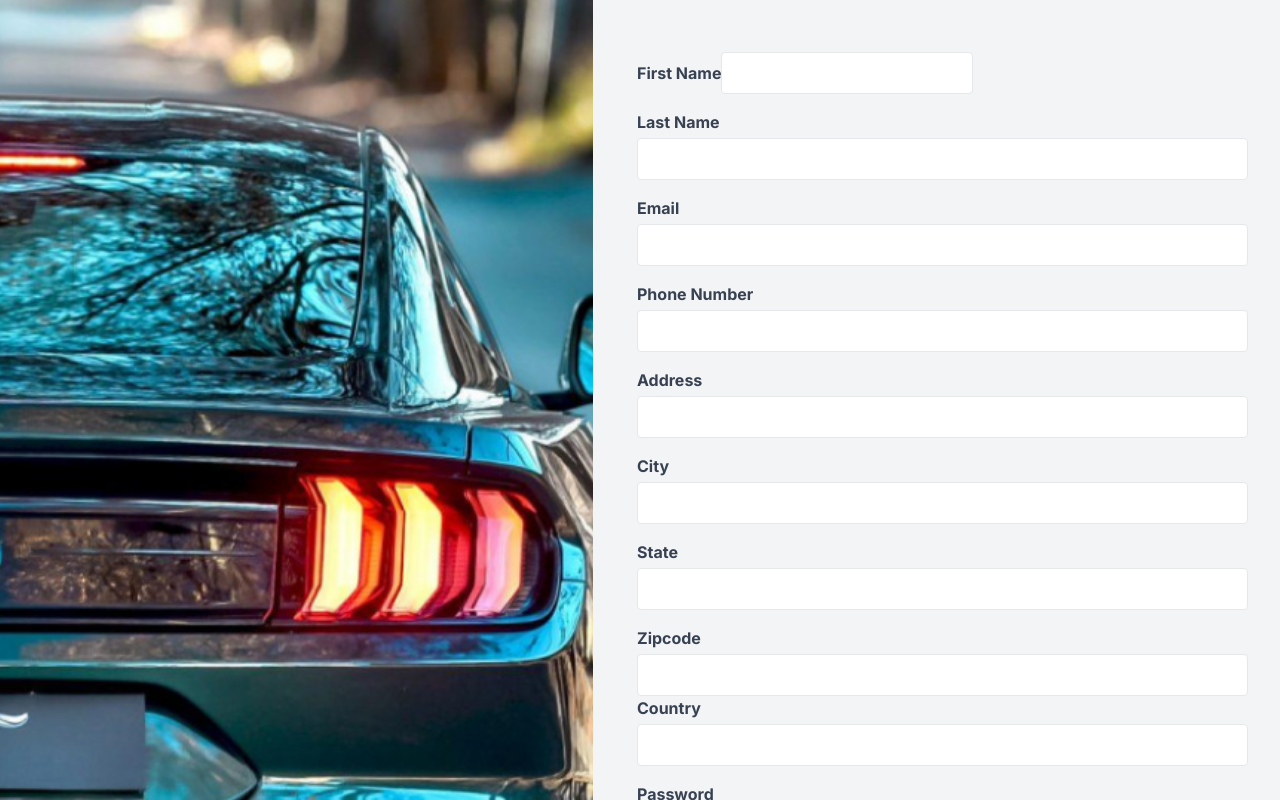
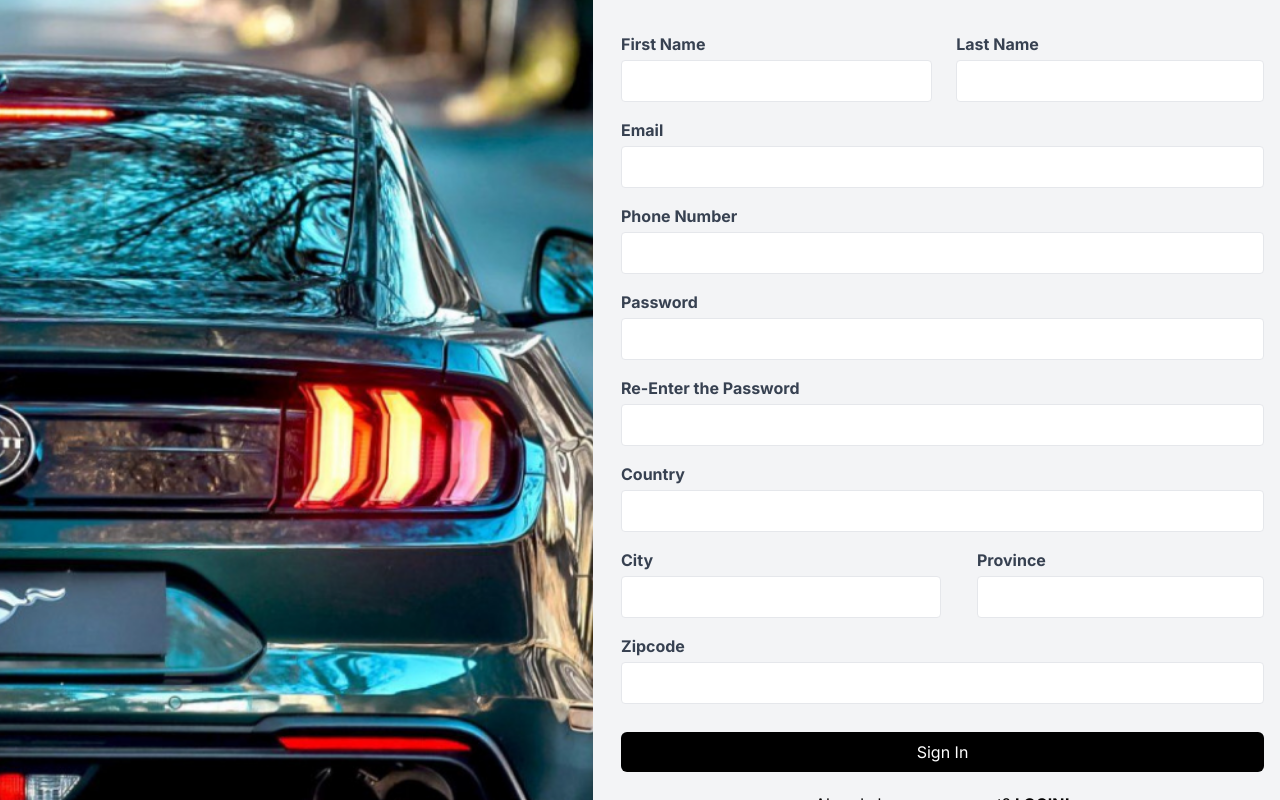
Before and after one commit to RayJonathan/RPLL-PT-Disetir-Atasan, a Next.js app in the folder disetiratasan/: page /signup in a window 1280 px wide. Shown: the part 260-1060 px from the top of the page. Built offline with nearby package versions, Linux system fonts and the light colour scheme.

Commit message:
Signup Fix

```diff
--- a/disetiratasan/src/app/signup/page.tsx
+++ b/disetiratasan/src/app/signup/page.tsx
@@ -34,22 +34,24 @@ const Signup: React.FC<signup> = (props) => {
               <p className="mt-3">Follow the instructions to make it easier to register and you will be able to explore inside</p>
             </div>
 
-            <form className="w-675px p-8 rounded  ml-3 mt-16">
+            <form className="w-675px  rounded  ml-3 mt-16 p-4">
+
+            <div className="flex">
+
+            <div className="w-auto">
               <label className="block mb-4">
                 <span className="text-gray-700 font-bold">First Name</span>
-              <input
-                type="text"
-                className="mt-1 p-2 w-auto border rounded"
-              />
+                <input type="text" className="mt-1 p-2 w-full border rounded"/>
               </label>
+            </div>
 
-            <label className="block mb-4">
+            <div className="w-auto">
+              <label className="block mb-4 ml-6">
                 <span className="text-gray-700 font-bold">Last Name</span>
-              <input
-              type="password"
-              className="mt-1 p-2 w-full border rounded"
-            />
+                <input type="text" className="mt-1 p-2 w-full border rounded"/>
               </label>
+            </div>
+            </div>
 
             <label className="block mb-4">
               <span className="text-gray-700 font-bold">Email</span>
@@ -68,26 +70,44 @@ const Signup: React.FC<signup> = (props) => {
             </label>
 
             <label className="block mb-4">
-              <span className="text-gray-700 font-bold">Address</span>
+              <span className="text-gray-700 font-bold">Password</span>
+              <input
+              type="password"
+              className="mt-1 p-2 w-full border rounded"
+            />
+            </label>
+
+            <label className="block mb-4">
+              <span className="text-gray-700 font-bold">Re-Enter the Password</span>
+              <input
+              type="password"
+              className="mt-1 p-2 w-full border rounded"
+            />
+            </label>
+
+          <label className="block mb-4">
+              <span className="text-gray-700 font-bold">Country</span>
               <input
               type="text"
               className="mt-1 p-2 w-full border rounded"
             />
           </label>
+          <div className="flex">
+
+            <div className="w-auto">
               <label className="block mb-4">
                 <span className="text-gray-700 font-bold">City</span>
-              <input
-              type="text"
-              className="mt-1 p-2 w-full border rounded"
-            />
+                <input type="text" className="mt-1 p-2 w-80 border rounded"/>
               </label>
-            <label className="block mb-4">
-              <span className="text-gray-700 font-bold">State</span>
-              <input
-              type="text"
-              className="mt-1 p-2 w-full border rounded"
-            />
+            </div>
+
+            <div className="w-auto">
+              <label className="block mb-4 ml-9">
+                <span className="text-gray-700 font-bold">Province</span>
+                <input type="text" className="mt-1 p-2 w-full border rounded"/>
               </label>
+            </div>
+            </div>
 
             <label className="block mb-4">
               <span className="text-gray-700 font-bold">Zipcode</span>
@@ -96,27 +116,12 @@ const Signup: React.FC<signup> = (props) => {
               className="mt-1 p-2 w-full border rounded"
             />
 
-            <label className="block mb-4">
-              <span className="text-gray-700 font-bold">Country</span>
-              <input
-              type="text"
-              className="mt-1 p-2 w-full border rounded"
-            />
-            </label>
-
-            <label className="block mb-4">
-              <span className="text-gray-700 font-bold">Password</span>
-              <input
-              type="password"
-              className="mt-1 p-2 w-full border rounded"
-            />
-            </label>
-
             </label>
             <button type="submit"className="bg-black text-white p-2 rounded-md w-full mt-3"> Sign In
             </button>
 
               <p className="text-center mt-5">Already have an account? <a href="http://localhost:3000/login" className="font-bold underline">LOGIN!</a></p>
+
             </form>
         <div>
       </div>
```
Lines whose indentation alone changed are shown as unchanged.
